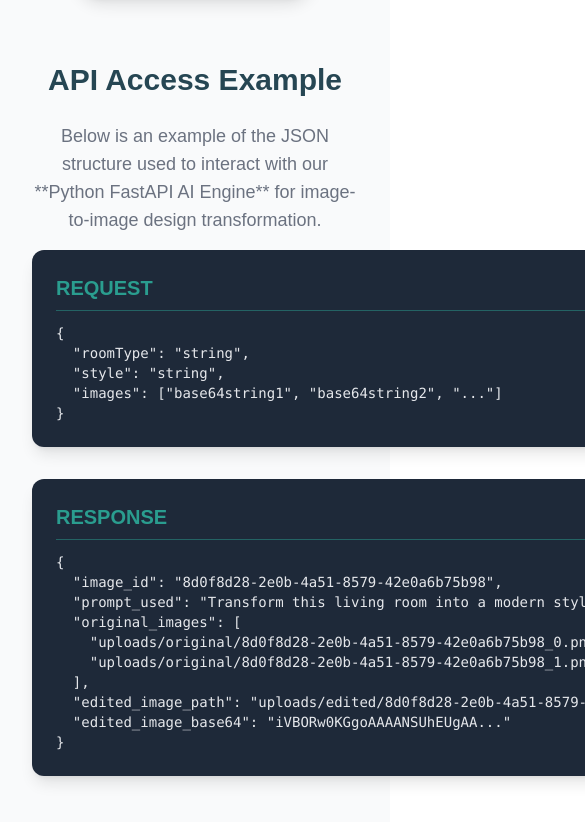
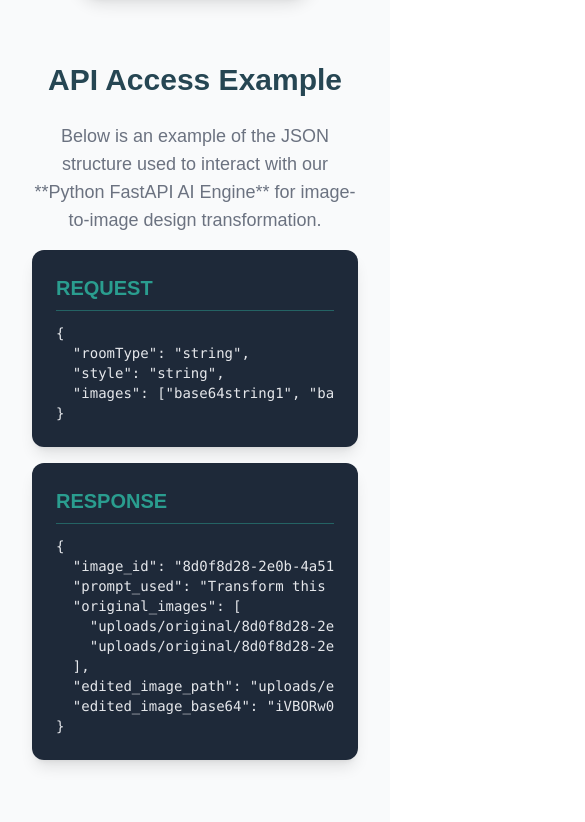
Before and after one commit to MMiraziz013/Smart_Design, a Next.js app: page /demo in a window 390 px wide. Shown: the part 2538-3360 px from the top of the page, 585 px wide, since content can reach past the window. Built offline with nearby package versions, Linux system fonts and the light colour scheme.

Commit message:
responsiveness fix.

```diff
--- a/src/app/demo/page.tsx
+++ b/src/app/demo/page.tsx
@@ -133,6 +133,7 @@ export default function DemoPage() {
             </div>
 
             {/* --- NEW: API Access Example --- */}
+            {/* --- NEW: API Access Example --- */}
             <div className="max-w-6xl mx-auto mt-16 pb-12">
                 <h2 className="text-3xl font-bold text-[#264653] mb-6 text-center">
                     API Access Example
@@ -140,21 +141,24 @@ export default function DemoPage() {
                 <p className="text-lg text-[#6B7280] mb-4 text-center">
                     Below is an example of the JSON structure used to interact with our **Python FastAPI AI Engine** for image-to-image design transformation.
                 </p>
-                <div className="grid md:grid-cols-2 gap-8">
+                {/* 🛠️ FIX: Explicitly set grid-cols-1 for mobile, and increase gap only on medium screens */}
+                <div className="grid grid-cols-1 gap-4 md:grid-cols-2 md:gap-8">
                     {/* API Request */}
                     <div className="bg-gray-800 p-6 rounded-xl shadow-lg">
                         <h3 className="text-xl font-semibold text-[#2A9D8F] mb-3 border-b border-[#2A9D8F]/50 pb-2">REQUEST</h3>
+                        {/* The overflow-x-auto on the <pre> tag is crucial for long lines to scroll */}
                         <pre className="text-sm text-gray-200 overflow-x-auto">
-                            <code>{apiRequest}</code>
-                        </pre>
+                <code>{apiRequest}</code>
+            </pre>
                     </div>
 
                     {/* API Response */}
                     <div className="bg-gray-800 p-6 rounded-xl shadow-lg">
                         <h3 className="text-xl font-semibold text-[#2A9D8F] mb-3 border-b border-[#2A9D8F]/50 pb-2">RESPONSE</h3>
+                        {/* The overflow-x-auto on the <pre> tag is crucial for long lines to scroll */}
                         <pre className="text-sm text-gray-200 overflow-x-auto">
-                            <code>{apiResponse}</code>
-                        </pre>
+                <code>{apiResponse}</code>
+            </pre>
                     </div>
                 </div>
             </div>
```
